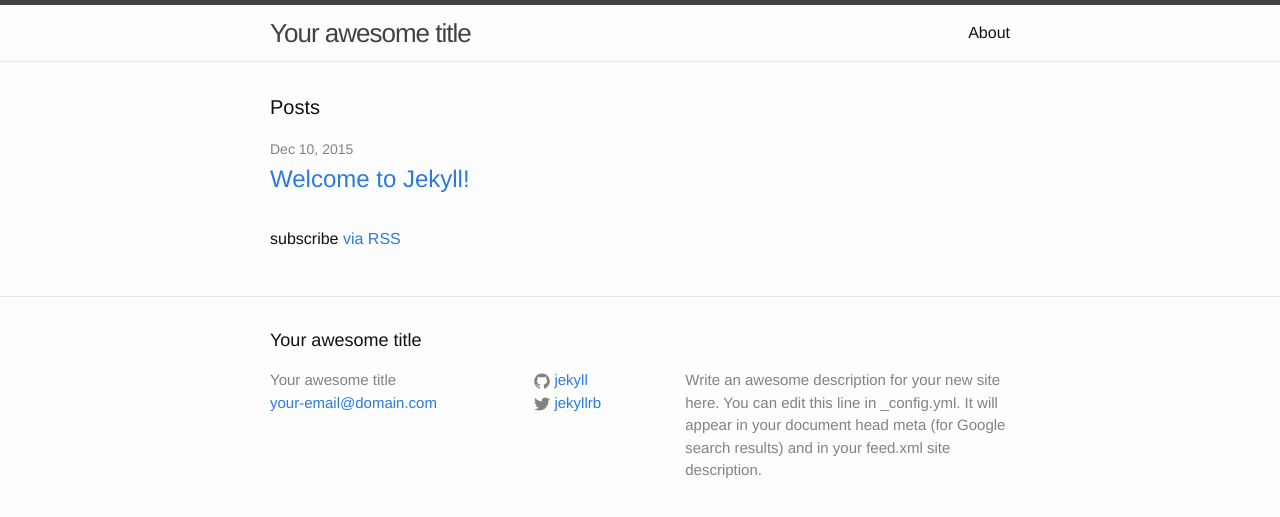
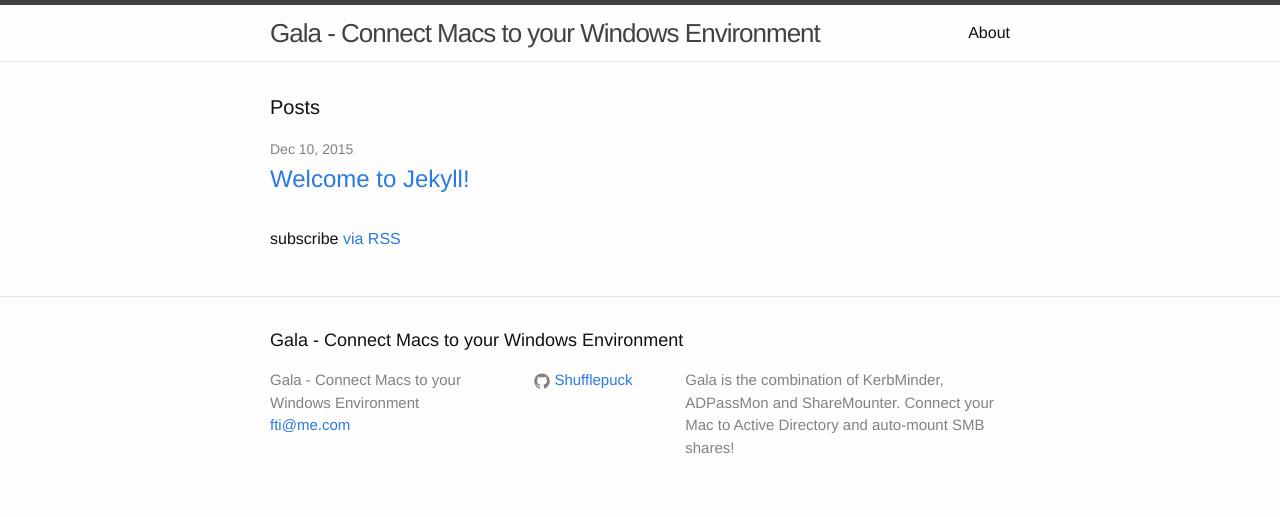
Before and after one commit to Shufflepuck/Gala, a Jekyll site: the page built from index.html, in a window 1280 px wide. Shown: the top 517 px of the page. Built offline with Jekyll 4.4.1, drawn with Linux system fonts in a browser that asks for light colours.

```diff
--- a/_config.yml
+++ b/_config.yml
@@ -6,16 +6,15 @@
 # 'jekyll serve'. If you change this file, please restart the server process.
 
 # Site settings
-title: Your awesome title
-email: your-email@domain.com
+title: Gala - Connect Macs to your Windows Environment
+email: fti@me.com
 description: > # this means to ignore newlines until "baseurl:"
-  Write an awesome description for your new site here. You can edit this
-  line in _config.yml. It will appear in your document head meta (for
-  Google search results) and in your feed.xml site description.
+  Gala is the combination of KerbMinder, ADPassMon and ShareMounter.
+  Connect your Mac to Active Directory and auto-mount SMB shares!
 baseurl: "" # the subpath of your site, e.g. /blog
-url: "http://yourdomain.com" # the base hostname & protocol for your site
-twitter_username: jekyllrb
-github_username:  jekyll
+url: "http://shufflepuck.github.io/Gala/" # the base hostname & protocol for your site
+#twitter_username: jekyllrb
+github_username:  Shufflepuck
 
 # Build settings
 markdown: kramdown
```
